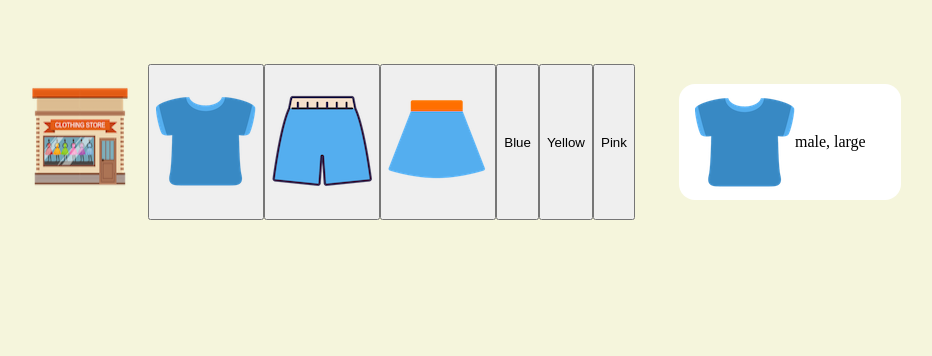
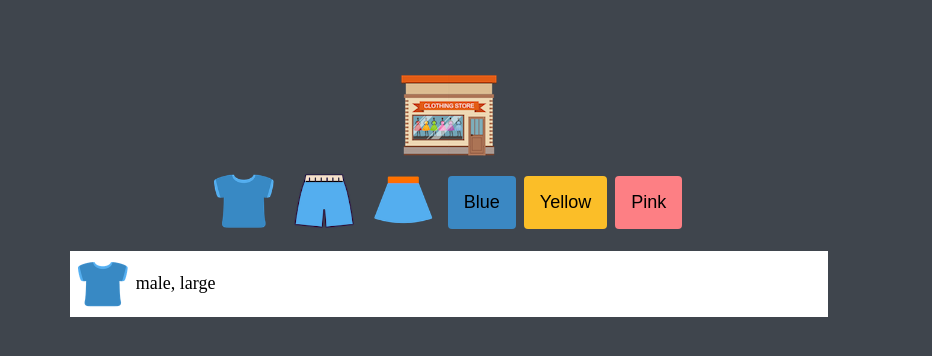
Before and after one commit to zladb/2024-winter-frontend-pre-onboarding, a plain HTML site: page index.html in a window 1280 px wide. Shown: the whole page, without its empty margins (191-1123 px from the left). Drawn offline with Linux system fonts and the light colour scheme.

Commit message:
2주차 css 과제

```diff
--- a/index.html
+++ b/index.html
@@ -10,6 +10,7 @@
     <!--LOGO-->
     <img src="imgs/logo.png" alt="logo" class="logo" />
     <!--BUTTONS-->
+    <div class="buttons">
       <button class="btn">
         <img src="imgs/blue_t.png" alt="t-shirt" class="imgBtn" />
       </button>
@@ -22,6 +23,7 @@
       <button class="btn colorBtn blue">Blue</button>
       <button class="btn colorBtn yellow">Yellow</button>
       <button class="btn colorBtn pink">Pink</button>
+    </div>
     <!--ITEMS-->
     <ul class="items">
       <li class="item">
--- a/style.css
+++ b/style.css
@@ -19,103 +19,83 @@
 }
 
 body {
-  margin: 64px;
-  background-color: beige;
+  height: 100vh;
+  background-color: var(--color-black);
   display: flex;
+  flex-direction: column;
   justify-content: center;
+  align-items: center;
 }
 
 .logo {
-  padding: 18px 18px;
-  background-color: beige;
-  justify-content: center;
-  display: flex;
+  cursor: pointer;
+  transition: transform var(--animation-duration) ease;
 }
 
-.main_content {
-  width: 600px;
-  display: flex;
-  justify-content: center;
-  flex-direction: column;
-  align-content: center;
+.btn {
+  background-color: transparent;
+  border: none;
+  outline: none;
+  cursor: pointer;
+  transition: transform var(--animation-duration) ease;
+  margin-right: var(--base-space);
 }
 
-.option {
-  background-color: beige;
-  width: 100%;
-  justify-content: center;
-  align-items: center;
-  display: flex;
+.btn:hover,
+.logo:hover {
+  transform: scale(1.1);
 }
 
-.img-button {
-  background-color: transparent;
-  background-size: 80px 80px;
-  border-color: transparent;
-  width: 80px;
-  height: 80px;
-  margin-right: 8px;
-}
-
-#t-shirt {
-  background-image: url("imgs/blue_t.png");
-}
-
-#pants {
-  background-image: url("imgs/blue_p.png");
-}
-
-#skirt {
-  background-image: url("imgs/blue_s.png");
-}
-
-.color-button {
-  border-color: transparent;
-  border-radius: 8px;
-  height: 70px;
-  /* height: 80px;
-  width: 150px; */
-  padding: 0px 30px;
-  /* height: 80px; */
-  margin-left: 10px;
-}
-
-#blue {
-  background-color: var(--color-blue);
-}
-
-#yellow {
-  background-color: var(--color-yellow);
-}
-
-#pink {
-  background-color: var(--color-pink);
-}
-
-.item_list {
-  padding: 16px 8px;
-  width: 100%;
-  display: flex;
-  justify-content: center;
-  flex-direction: column;
-  align-items: center;
-}
-
-.item {
-  background-color: white;
-  margin: 4px 4px;
-  border-radius: 16px;
-  padding: 8px 16px;
-  width: 90%;
+.buttons {
   display: flex;
   align-items: center;
 }
 
-.item_image {
-  width: 40px;
-  height: 40px;
+.imgBtn {
+  width: var(--size-button);
+  height: var(--size-button);
 }
 
-.item_name {
-  padding: 16px 16px;
+.colorBtn {
+  font-size: var(--font-size);
+  padding: calc(var(--base-space) * 2);
+  border-radius: var(--size-border);
 }
+
+.blue {
+  background-color: var(--color-blue);
+}
+
+.yellow {
+  background-color: var(--color-yellow);
+}
+
+.pink {
+  background-color: var(--color-pink);
+}
+
+.items {
+  width: 60%;
+  height: 60%;
+  list-style: none;
+  padding-left: 0;
+  overflow-y: scroll;
+}
+
+.item {
+  background-color: var(--color-white);
+  display: flex;
+  align-items: center;
+  padding: var(--base-space);
+  margin-bottom: var(--base-space);
+}
+
+.item__thumbnail {
+  width: var(--size-thumbnail);
+  height: var(--size-thumbnail);
+}
+
+.item__description {
+  margin-left: var(--base-space);
+  font-size: var(--font-size);
+}
```
Lines whose indentation alone changed are shown as unchanged.
